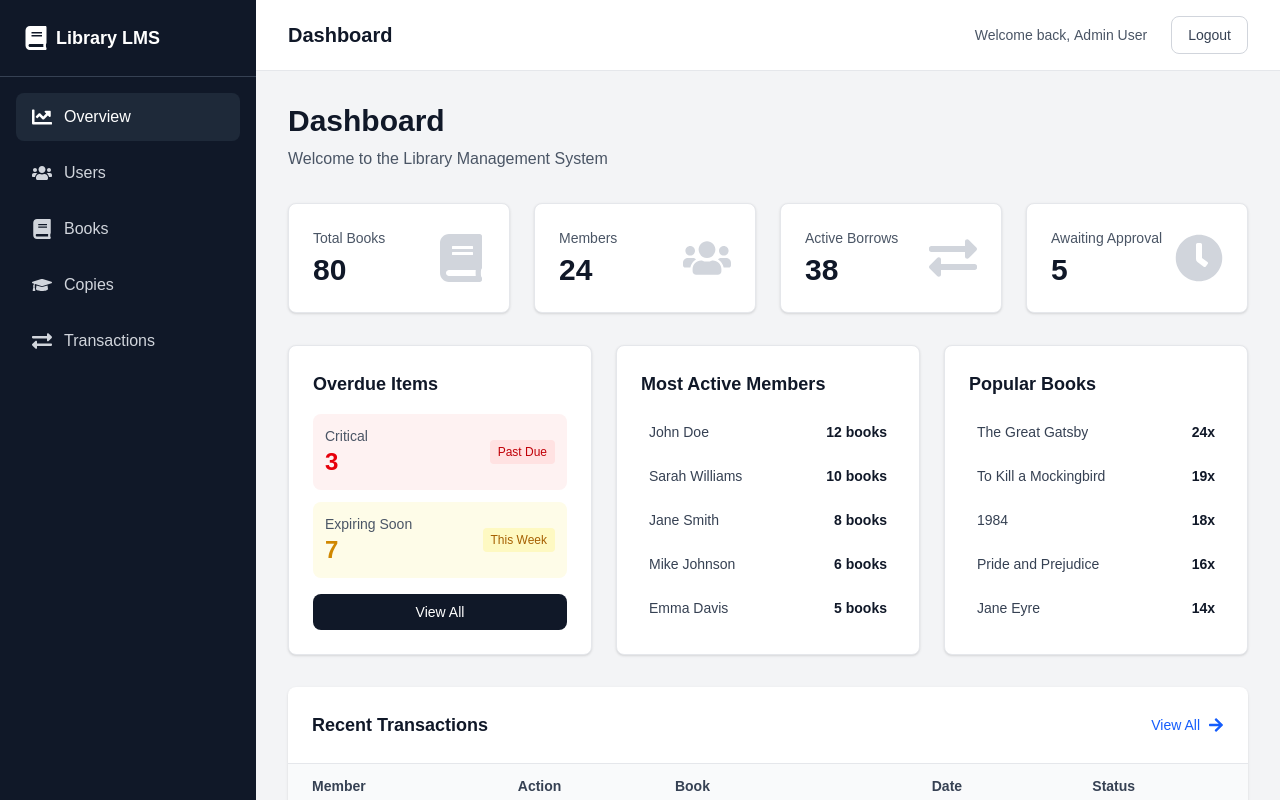
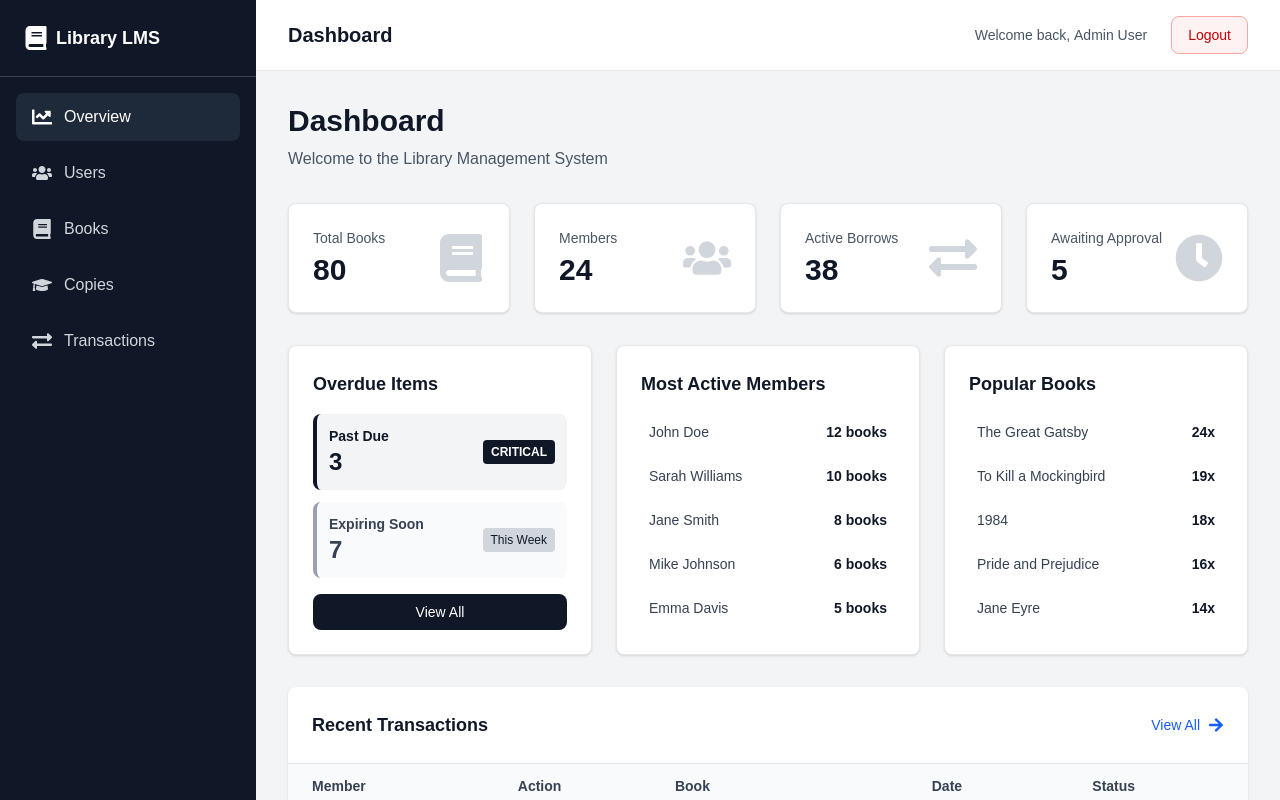
Before and after one commit to ahnayef/bics-sust-lms, a Next.js app: page /dashboard in a window 1280 px wide. Shown: the top 800 px of the page. Built offline with nearby package versions, Linux system fonts and the light colour scheme.

Commit message:
No Color

```diff
--- a/app/dashboard/books/page.tsx
+++ b/app/dashboard/books/page.tsx
@@ -275,7 +275,7 @@ export default function BookManagement() {
 
       {/* Add/Edit Modal */}
       {showAddModal && (
-        <div className="fixed inset-0 bg-black bg-opacity-50 flex items-center justify-center p-4 z-50">
+        <div className="fixed inset-0 bg-black/50 backdrop-blur-xs flex items-center justify-center p-4 z-50">
           <div className="bg-white rounded-lg max-w-md w-full p-6">
             <h2 className="text-xl font-bold text-gray-900 mb-4">
               {editingId ? "Edit Book" : "Add New Book"}
--- a/app/dashboard/copies/page.tsx
+++ b/app/dashboard/copies/page.tsx
@@ -312,7 +312,7 @@ export default function BookCopiesManagement() {
 
       {/* Add Copy Modal */}
       {showAddModal && (
-        <div className="fixed inset-0 bg-black bg-opacity-50 flex items-center justify-center p-4 z-50">
+        <div className="fixed inset-0 bg-black/50 backdrop-blur-xs flex items-center justify-center p-4 z-50">
           <div className="bg-white rounded-lg max-w-md w-full p-6">
             <h2 className="text-xl font-bold text-gray-900 mb-4">
               {editingId ? "Edit Copy" : "Add New Copy"}
--- a/app/dashboard/layout.tsx
+++ b/app/dashboard/layout.tsx
@@ -135,7 +135,7 @@ export default function DashboardLayout({
                 <div className="text-sm text-gray-600">
                   Welcome back, <span className="font-medium">Admin User</span>
                 </div>
-                <button className="px-4 py-2 text-gray-700 border border-gray-300 rounded-lg hover:bg-gray-50 transition-colors font-medium text-sm">
+                <button className="cursor-pointer px-4 py-2 bg-red-50 text-red-700 border border-red-300 rounded-lg hover:bg-red-100 transition-colors font-medium text-sm">
                   Logout
                 </button>
               </div>
--- a/app/dashboard/page.tsx
+++ b/app/dashboard/page.tsx
@@ -126,21 +126,23 @@ export default function DashboardOverview() {
             Overdue Items
           </h2>
           <div className="space-y-3">
-            <div className="flex items-center justify-between p-3 bg-red-50 rounded-lg">
+            <div className="flex items-center justify-between p-3 bg-gray-100 border-l-4 border-gray-900 rounded-lg">
               <div>
-                <p className="text-sm text-gray-600">Critical</p>
-                <p className="text-2xl font-bold text-red-600">3</p>
+                <p className="text-sm font-semibold text-gray-900">Past Due</p>
+                <p className="text-2xl font-bold text-gray-900">3</p>
               </div>
-              <span className="text-xs font-medium px-2 py-1 bg-red-100 text-red-700 rounded">
-                Past Due
+              <span className="text-xs font-semibold px-2 py-1 bg-gray-900 text-white rounded">
+                CRITICAL
               </span>
             </div>
-            <div className="flex items-center justify-between p-3 bg-yellow-50 rounded-lg">
+            <div className="flex items-center justify-between p-3 bg-gray-50 border-l-4 border-gray-400 rounded-lg">
               <div>
-                <p className="text-sm text-gray-600">Expiring Soon</p>
-                <p className="text-2xl font-bold text-yellow-600">7</p>
+                <p className="text-sm font-semibold text-gray-700">
+                  Expiring Soon
+                </p>
+                <p className="text-2xl font-bold text-gray-700">7</p>
               </div>
-              <span className="text-xs font-medium px-2 py-1 bg-yellow-100 text-yellow-700 rounded">
+              <span className="text-xs font-medium px-2 py-1 bg-gray-300 text-gray-900 rounded">
                 This Week
               </span>
             </div>
--- a/app/dashboard/users/page.tsx
+++ b/app/dashboard/users/page.tsx
@@ -146,7 +146,7 @@ export default function MembersManagement() {
 
       {/* Add/Edit Modal */}
       {showAddModal && (
-        <div className="fixed inset-0 bg-black bg-opacity-50 flex items-center justify-center p-4 z-50">
+        <div className="fixed inset-0 bg-black/50 backdrop-blur-xs flex items-center justify-center p-4 z-50">
           <div className="bg-white rounded-lg max-w-md w-full p-6">
             <h2 className="text-xl font-bold text-gray-900 mb-4">
               Add New Member
```
